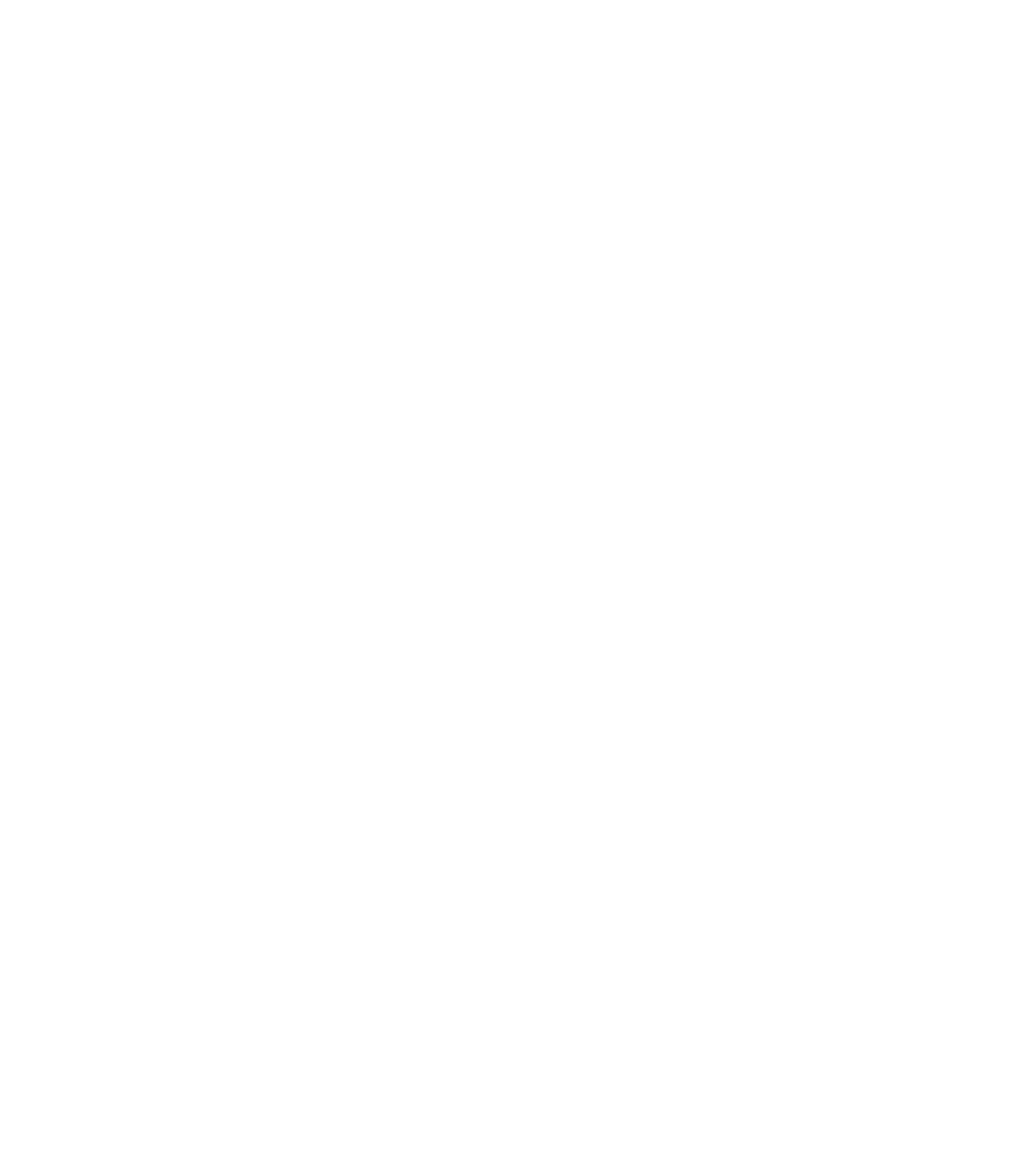
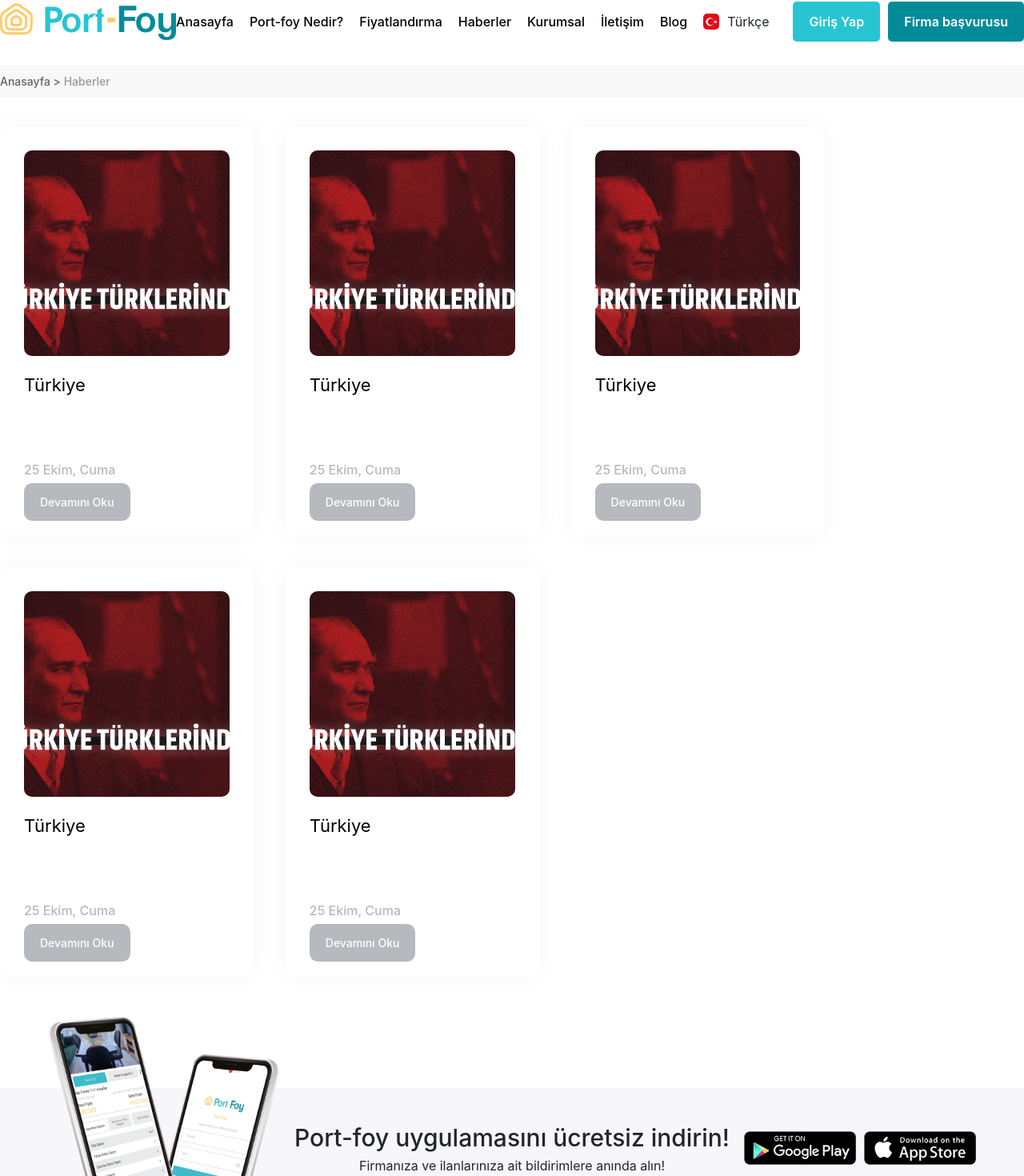
Before and after one commit to melihkostk/portfoy, a React (Vite) app: page /articles in a window 1280 px wide. Before the commit this address had no page. Shown: the part 28-1498 px from the top of the page at 80% size. Before the commit the page ends 800 px from the top, so only its background shows below. Built offline with nearby package versions, Linux system fonts and the light colour scheme.

Commit message:
News page design completed

```diff
--- a/src/App.jsx
+++ b/src/App.jsx
@@ -1,6 +1,7 @@
 import "./App.css";
 import { Discover } from "./pages/Discover";
 import { Home } from './pages/Home';
+import { News } from './pages/News';
 import { BrowserRouter, Routes, Route } from 'react-router-dom';
 import { Pricing } from "./pages/Pricing";
 
@@ -12,6 +13,7 @@ function App() {
         <Route path="/" element={<Home />} />
         <Route path="/discover" element={<Discover />} />
         <Route path="/pricing" element={<Pricing />} />
+        <Route path="/articles" element={<News />} />
       </Routes>
     </BrowserRouter>
 
--- a/src/components/Header.jsx
+++ b/src/components/Header.jsx
@@ -21,7 +21,7 @@ export function Header() {
                             <Link className="text-black hover:text-[#27C5D2] transition-colors duration-300 ease-in-out font-medium" to="/pricing">Fiyatlandırma</Link>
                         </li>
                         <li>
-                            <Link className="text-black hover:text-[#27C5D2] transition-colors duration-300 ease-in-out font-medium" href="">Haberler</Link>
+                            <Link className="text-black hover:text-[#27C5D2] transition-colors duration-300 ease-in-out font-medium" to="/articles">Haberler</Link>
                         </li>
                         <li>
                             <Link className="text-black hover:text-[#27C5D2] transition-colors duration-300 ease-in-out font-medium" href="">Kurumsal</Link>
--- a/src/components/NewsCard.jsx
+++ b/src/components/NewsCard.jsx
@@ -2,7 +2,7 @@ import newsImage from "../assets/news1.jpeg"
 
 export function NewsCard() {
     return (
-        <div className="bg-white p-7.5 m-5 w-[24%] rounded-[10px] shadow-[0_0_30px_rgb(246_246_246)]">
+        <div className="bg-white p-7.5 m-5 w-[24%] rounded-[10px] shadow-[0_0_30px_rgb(246_246_246)] ">
             <div>
                 <img className="align-middle aspect-square object-cover max-w-full rounded-[10px]" src={newsImage} alt="" />
             </div>
--- /dev/null
+++ b/src/pages/News.jsx
@@ -0,0 +1,34 @@
+import { Header } from "../components/Header";
+import { NewsCard } from "../components/NewsCard";
+import { AppLinks } from "../components/AppLinks";
+import { Footer } from "../components/Footer";
+
+export function News() {
+    return (
+        <div className='flex flex-col items-center'>
+            <Header />
+            <div className="w-full bg-[#f8f8f8] flex justify-center py-2.5 mb-4">
+                <div className="w-full max-w-350">
+                    <p className="text-sm text-[#636363] font-medium">Anasayfa {">"} <span className="text-[#9a9898]"> Haberler</span></p>
+                </div>
+            </div>
+            <div className="w-full max-w-350">
+                <div className="flex flex-wrap -mx-5">
+                    <NewsCard />
+                    <NewsCard />
+                    <NewsCard />
+                    <NewsCard />
+                    <NewsCard />
+                </div>
+            </div>
+            <div className='w-full mt-30 mb-30'>
+                <div className='w-full mx-auto max-w-350 flex flex-col items-center justify-center bg-[#f7f6fb]'>
+                    <AppLinks />
+                </div>
+            </div>
+            <div className='w-full'>
+                <Footer />
+            </div>
+        </div>
+    )
+}
```
